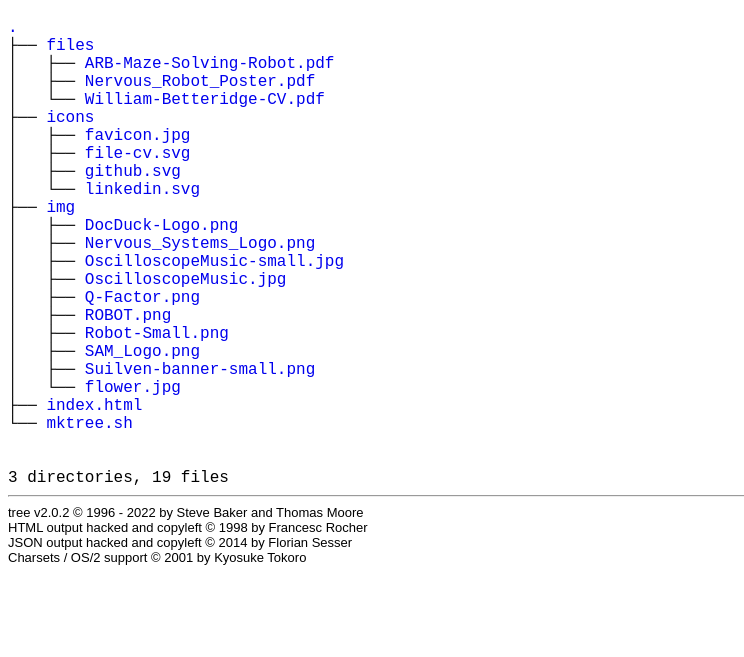
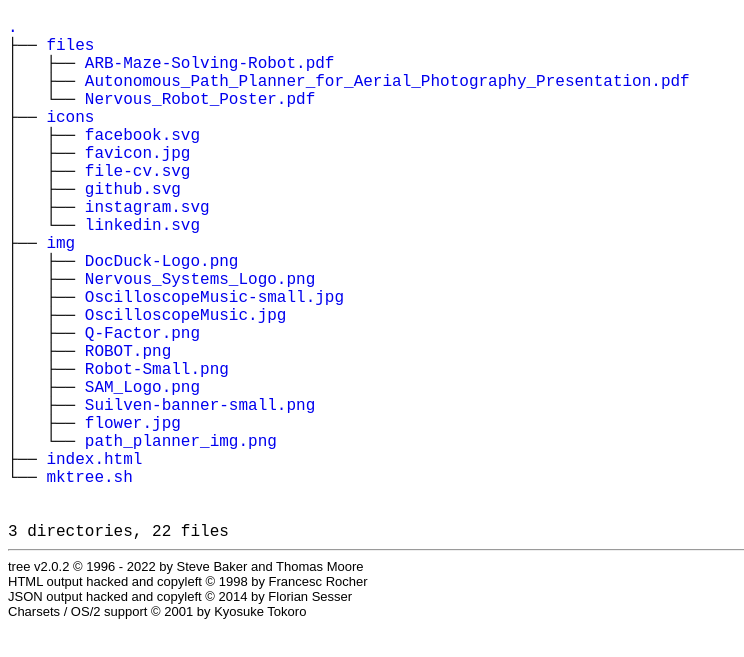
Before and after one commit to William-A-B/William-A-B.github.io, a plain HTML site: page assets/index.html in a window 1280 px wide. Shown: the part 61-718 px from the top of the page, without its empty margins (0-744 px from the left). Drawn offline with Linux system fonts and the light colour scheme.

Commit message:
update files

```diff
--- a/assets/index.html
+++ b/assets/index.html
@@ -28,12 +28,14 @@
 	<a href=".">.</a><br>
 	├── <a href="./files/">files</a><br>
 	│   ├── <a href="./files/ARB-Maze-Solving-Robot.pdf">ARB-Maze-Solving-Robot.pdf</a><br>
-	│   ├── <a href="./files/Nervous_Robot_Poster.pdf">Nervous_Robot_Poster.pdf</a><br>
-	│   └── <a href="./files/William-Betteridge-CV.pdf">William-Betteridge-CV.pdf</a><br>
+	│   ├── <a href="./files/Autonomous_Path_Planner_for_Aerial_Photography_Presentation.pdf">Autonomous_Path_Planner_for_Aerial_Photography_Presentation.pdf</a><br>
+	│   └── <a href="./files/Nervous_Robot_Poster.pdf">Nervous_Robot_Poster.pdf</a><br>
 	├── <a href="./icons/">icons</a><br>
+	│   ├── <a href="./icons/facebook.svg">facebook.svg</a><br>
 	│   ├── <a href="./icons/favicon.jpg">favicon.jpg</a><br>
 	│   ├── <a href="./icons/file-cv.svg">file-cv.svg</a><br>
 	│   ├── <a href="./icons/github.svg">github.svg</a><br>
+	│   ├── <a href="./icons/instagram.svg">instagram.svg</a><br>
 	│   └── <a href="./icons/linkedin.svg">linkedin.svg</a><br>
 	├── <a href="./img/">img</a><br>
 	│   ├── <a href="./img/DocDuck-Logo.png">DocDuck-Logo.png</a><br>
@@ -45,12 +47,13 @@
 	│   ├── <a href="./img/Robot-Small.png">Robot-Small.png</a><br>
 	│   ├── <a href="./img/SAM_Logo.png">SAM_Logo.png</a><br>
 	│   ├── <a href="./img/Suilven-banner-small.png">Suilven-banner-small.png</a><br>
-	│   └── <a href="./img/flower.jpg">flower.jpg</a><br>
+	│   ├── <a href="./img/flower.jpg">flower.jpg</a><br>
+	│   └── <a href="./img/path_planner_img.png">path_planner_img.png</a><br>
 	├── <a href="./index.html">index.html</a><br>
 	└── <a href="./mktree.sh">mktree.sh</a><br>
 <br><br><p>
 
-3 directories, 19 files
+3 directories, 22 files
 
 </p>
 	<hr>
```
Also changed, not shown: 1 other file.
